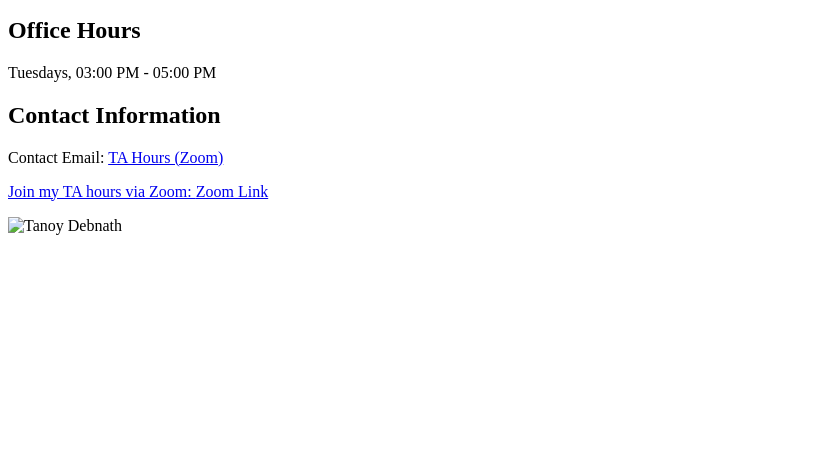
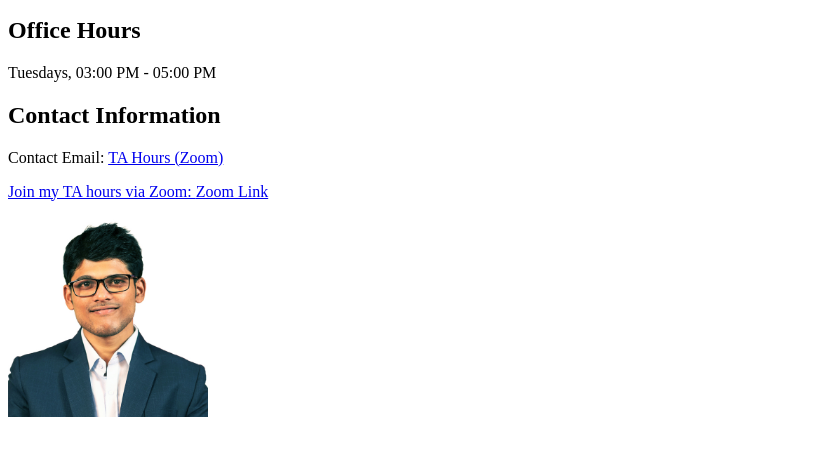
Before and after one commit to Tanoy004/tanoy.github.io, a plain HTML site: page index.html in a window 1280 px wide. Shown: the part 101-556 px from the top of the page, without its empty margins (0-838 px from the left). Drawn offline with Linux system fonts and the light colour scheme.

Commit message:
Update index.html

```diff
--- a/index.html
+++ b/index.html
@@ -18,6 +18,6 @@
     <h2>TA Hours (Zoom)</h2>
     <p>Join my TA hours via Zoom: <a href="https://stonybrook.zoom.us/j/97430099066?pwd=UxtSEHU9qaM5O8PznYZvijf78j4tr6.1">Zoom Link</a></p>
 
-    <img src="your-photo-link.jpg" alt="Tanoy Debnath" style="width:200px;height:auto;">
+    <img src="1.9X1.9.jpg" alt="Tanoy Debnath" style="width:200px;height:auto;">
 </body>
 </html>
```
